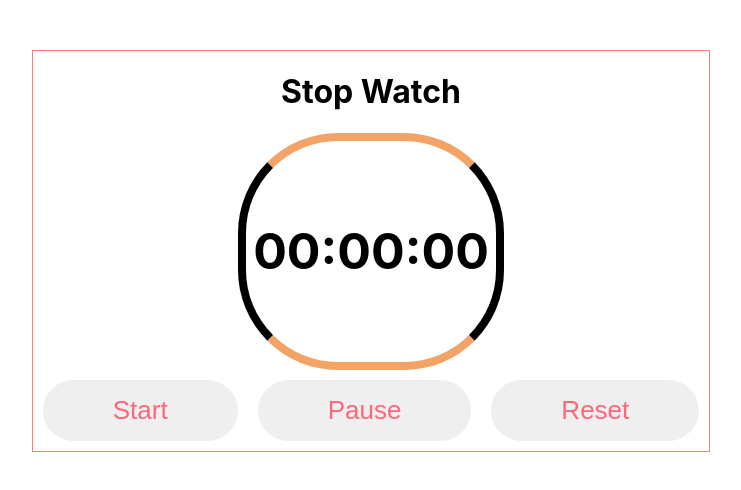
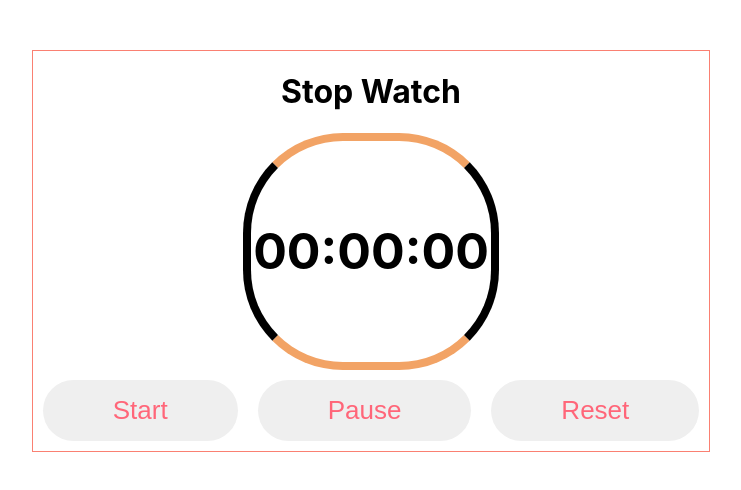
Before and after one commit to samadakram/Stop-watch-typescript, a React (Create React App) app: page / in a window 1280 px wide. Shown: the top 490 px of the page, without its empty margins (269-1010 px from the left). Built offline with nearby package versions, Linux system fonts and the light colour scheme.

Commit message:
Update Timer.css

```diff
--- a/src/components/Timer/Timer.css
+++ b/src/components/Timer/Timer.css
@@ -21,7 +21,7 @@
     justify-content: center;
     align-items: center;
     text-align: center;
-    padding: 25px 25px 25px 25px;
+    padding: 20px 20px 20px 20px;
 }
 
 span {
```
